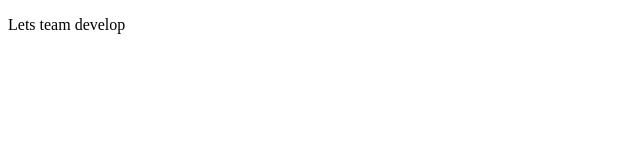
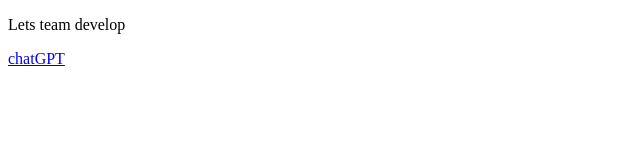
Before and after one commit to 11kou31/task.branch4, a plain HTML site: page index.html in a window 1280 px wide. Shown: the full height of the page, 0-640 px from the left. Drawn offline with Linux system fonts and the light colour scheme.

Commit message:
リンクの追加

```diff
--- a/index.html
+++ b/index.html
@@ -7,5 +7,6 @@
 </head>
 <body>
     <p>Lets team develop</p>
+    <a href="https://chatgpt.com/ja-JP/">chatGPT</a>
 </body>
 </html>
```
